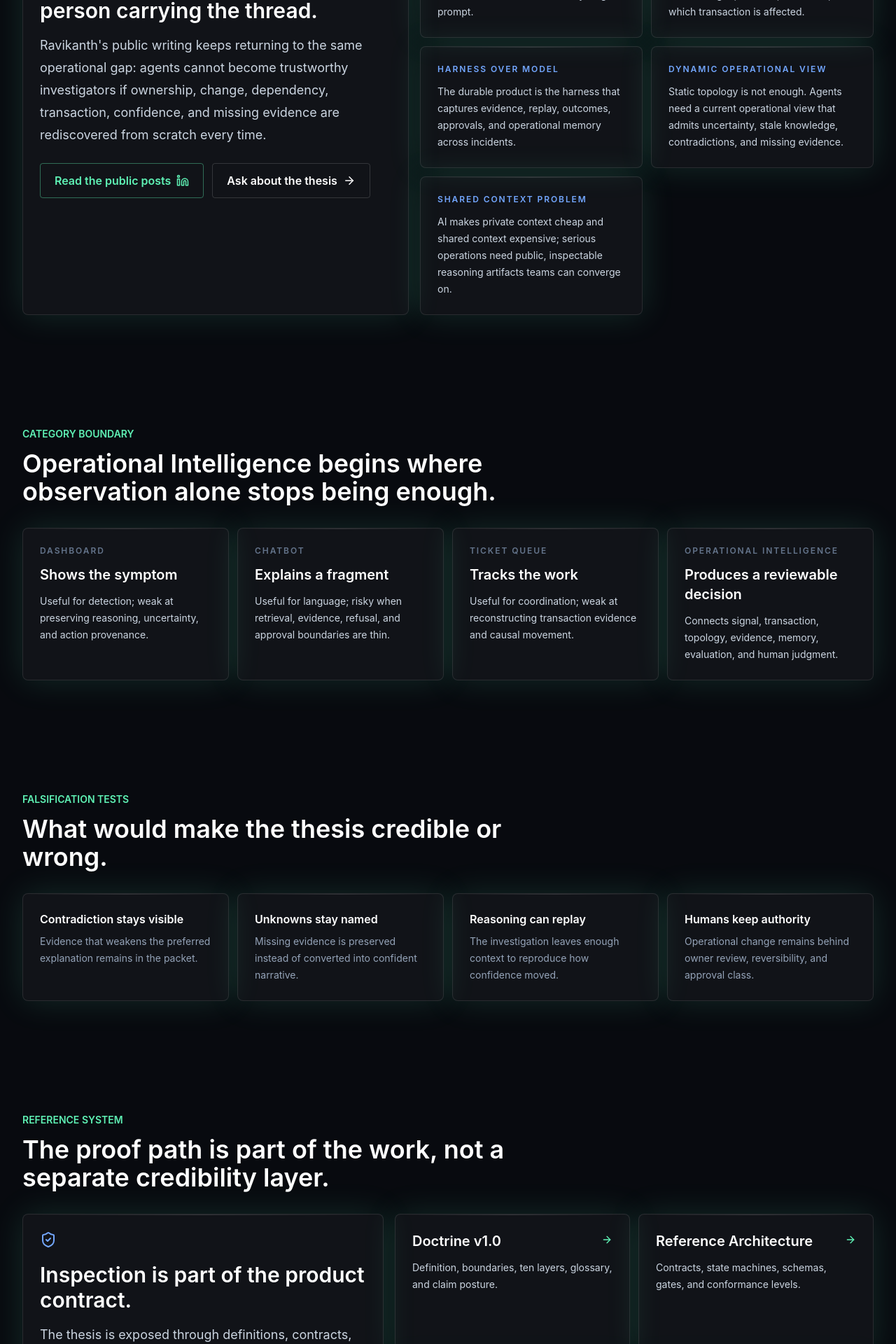
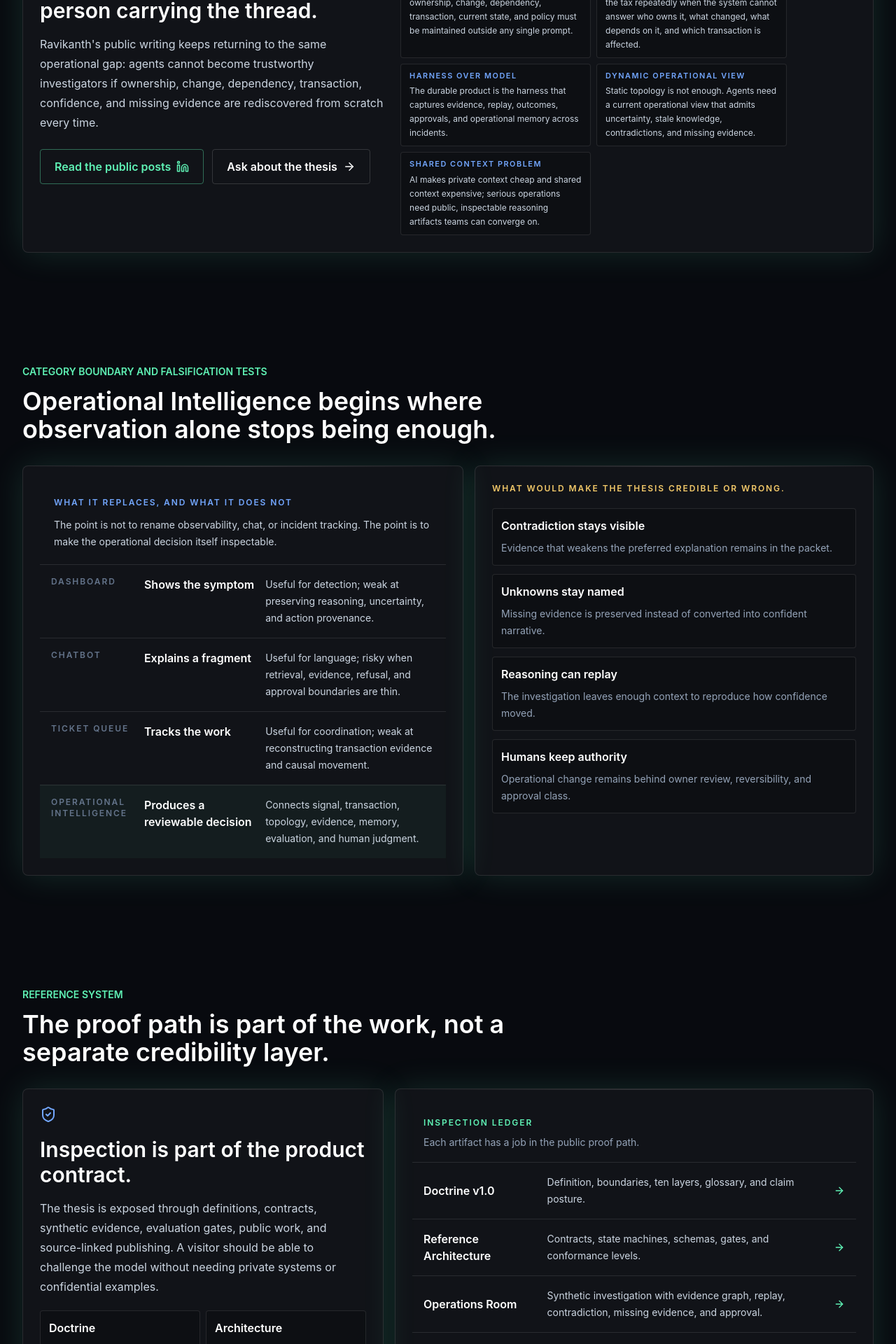
Before and after one commit to rseri17-code/seri-ai, a Next.js app: page / in a window 1280 px wide. Shown: the part 1480-3400 px from the top of the page at 70% size. Built offline with nearby package versions, Linux system fonts and the light colour scheme; no server answers.

Commit message:
Compact homepage proof sections

```diff
--- a/app/page.tsx
+++ b/app/page.tsx
@@ -175,11 +175,12 @@ export default function Home() {
       </section>
 
       <Section eyebrow="Public thesis stream" title="The posts converge on one enterprise failure mode: operational context is recreated instead of owned.">
-        <div className="grid gap-4 lg:grid-cols-[0.92fr_1.08fr]">
-          <Card className="border-mint/25 bg-mint/[0.045]">
+        <Card className="border-mint/25 bg-mint/[0.045] p-5">
+          <div className="grid gap-6 lg:grid-cols-[0.86fr_1.14fr] lg:items-start">
+            <div>
               <Linkedin className="mb-5 text-mint" />
-            <h3 className="text-3xl font-semibold text-white">The context layer has to outlive the incident, the prompt, and the person carrying the thread.</h3>
-            <p className="mt-4 text-lg leading-8 text-slate-300">
+              <h3 className="text-2xl font-semibold text-white md:text-3xl">The context layer has to outlive the incident, the prompt, and the person carrying the thread.</h3>
+              <p className="mt-4 text-base leading-7 text-slate-300">
                 Ravikanth&apos;s public writing keeps returning to the same operational gap: agents cannot become trustworthy investigators if ownership, change, dependency, transaction, confidence, and missing evidence are rediscovered from scratch every time.
               </p>
               <div className="mt-6 flex flex-wrap gap-3">
@@ -202,53 +203,68 @@ export default function Home() {
                   Ask about the thesis <ArrowRight size={18} />
                 </TrackedLink>
               </div>
-          </Card>
-          <div className="grid gap-3 md:grid-cols-2">
+            </div>
+            <div>
+              <p className="text-xs font-semibold uppercase tracking-[0.16em] text-signal">LinkedIn thesis ledger</p>
+              <p className="mt-2 text-sm leading-6 text-slate-400">The public posts are treated as working notes for the doctrine, not as social proof.</p>
+              <div className="mt-4 flex flex-wrap gap-2">
             {homeLinkedInSignals.map((signal) => (
-              <Card key={signal.name} className="p-4">
-                <p className="text-xs font-semibold uppercase tracking-[0.16em] text-signal">{signal.name}</p>
-                <p className="mt-3 text-sm leading-6 text-slate-300">{signal.description}</p>
-              </Card>
+              <div key={signal.name} className="max-w-[17rem] rounded border border-white/10 bg-black/20 px-3 py-2">
+                <p className="text-[0.68rem] font-semibold uppercase tracking-[0.14em] text-signal">{signal.name}</p>
+                <p className="mt-1 text-xs leading-5 text-slate-300">{signal.description}</p>
+              </div>
             ))}
               </div>
             </div>
+          </div>
+        </Card>
       </Section>
 
-      <Section eyebrow="Category boundary" title="Operational Intelligence begins where observation alone stops being enough.">
-        <div className="grid gap-3 lg:grid-cols-4">
+      <Section eyebrow="Category boundary and falsification tests" title="Operational Intelligence begins where observation alone stops being enough.">
+        <div className="grid gap-4 lg:grid-cols-[1.05fr_0.95fr]">
+          <Card className="p-0">
+            <div className="border-b border-white/10 p-5">
+              <p className="text-xs font-semibold uppercase tracking-[0.16em] text-signal">What it replaces, and what it does not</p>
+              <p className="mt-3 max-w-3xl text-sm leading-6 text-slate-300">
+                The point is not to rename observability, chat, or incident tracking. The point is to make the operational decision itself inspectable.
+              </p>
+            </div>
+            <div className="divide-y divide-white/10">
               {categoryContrast.map(([mode, promise, limitation]) => (
-            <Card key={mode} className={`h-full p-4 ${mode === "Operational Intelligence" ? "border-mint/35 bg-mint/[0.055]" : ""}`}>
+                <div key={mode} className={`grid gap-3 p-4 md:grid-cols-[0.6fr_0.8fr_1.2fr] ${mode === "Operational Intelligence" ? "bg-mint/[0.045]" : ""}`}>
                   <p className="text-xs font-semibold uppercase tracking-[0.16em] text-slate-500">{mode}</p>
-              <h2 className="mt-3 text-xl font-semibold text-white">{promise}</h2>
-              <p className="mt-3 text-sm leading-6 text-slate-300">{limitation}</p>
-            </Card>
+                  <h2 className="text-base font-semibold text-white">{promise}</h2>
+                  <p className="text-sm leading-6 text-slate-300">{limitation}</p>
+                </div>
               ))}
             </div>
-      </Section>
-
-      <Section eyebrow="Falsification tests" title="What would make the thesis credible or wrong.">
-        <div className="grid gap-3 sm:grid-cols-2 lg:grid-cols-4">
+          </Card>
+          <Card className="border-amber/25 bg-amber/[0.045]">
+            <p className="text-xs font-semibold uppercase tracking-[0.16em] text-amber">What would make the thesis credible or wrong.</p>
+            <div className="mt-5 grid gap-3">
               {falsificationTests.map(([value, label]) => (
-            <Card key={value} className="h-full p-4">
+                <div key={value} className="rounded border border-white/10 bg-black/20 p-3">
                   <p className="font-semibold text-white">{value}</p>
                   <p className="mt-2 text-sm leading-6 text-slate-400">{label}</p>
+                </div>
+              ))}
+            </div>
           </Card>
-          ))}
         </div>
       </Section>
 
       <Section eyebrow="Reference system" title="The proof path is part of the work, not a separate credibility layer.">
         <div className="grid gap-4 lg:grid-cols-[0.86fr_1.14fr]">
-          <Card className="border-signal/25 bg-signal/[0.045]">
+          <Card className="border-signal/25 bg-signal/[0.045] p-5">
             <ShieldCheck className="mb-5 text-signal" />
-            <h3 className="text-3xl font-semibold text-white">Inspection is part of the product contract.</h3>
-            <p className="mt-4 text-lg leading-8 text-slate-300">
+            <h3 className="text-2xl font-semibold text-white md:text-3xl">Inspection is part of the product contract.</h3>
+            <p className="mt-4 text-base leading-7 text-slate-300">
               The thesis is exposed through definitions, contracts, synthetic evidence, evaluation gates, public work, and source-linked publishing. A visitor should be able to challenge the model without needing private systems or confidential examples.
             </p>
-            <div className="mt-6 grid gap-2 sm:grid-cols-2">
+            <div className="mt-5 grid gap-2 sm:grid-cols-2">
               {proofStrip.map(([value, label]) => (
                 <div key={value} className="rounded border border-white/10 bg-black/20 p-3">
-                  <p className="text-lg font-semibold text-white">{value}</p>
+                  <p className="text-base font-semibold text-white">{value}</p>
                   <p className="mt-2 text-xs leading-5 text-slate-400">{label}</p>
                 </div>
               ))}
@@ -279,19 +295,21 @@ export default function Home() {
               </Link>
             </div>
           </Card>
-          <div className="grid gap-3 md:grid-cols-2">
+          <Card className="p-0">
+            <div className="border-b border-white/10 p-4">
+              <p className="text-xs font-semibold uppercase tracking-[0.16em] text-mint">Inspection ledger</p>
+              <p className="mt-2 text-sm leading-6 text-slate-400">Each artifact has a job in the public proof path.</p>
+            </div>
+            <div className="divide-y divide-white/10">
             {inspectionLedger.map(([href, title, body]) => (
-              <Link key={href} href={href}>
-                <Card className="h-full p-4 transition hover:-translate-y-1 hover:border-mint/40">
-                  <div className="flex items-start justify-between gap-4">
-                    <h2 className="text-xl font-semibold text-white">{title}</h2>
-                    <ArrowRight size={16} className="mt-1 shrink-0 text-mint" />
-                  </div>
-                  <p className="mt-3 text-sm leading-6 text-slate-300">{body}</p>
-                </Card>
+              <Link key={href} href={href} className="grid gap-2 p-4 transition hover:bg-white/[0.035] md:grid-cols-[0.42fr_1fr_auto] md:items-center">
+                <h2 className="text-base font-semibold text-white">{title}</h2>
+                <p className="text-sm leading-6 text-slate-300">{body}</p>
+                <ArrowRight size={16} className="text-mint" />
               </Link>
             ))}
             </div>
+          </Card>
         </div>
       </Section>
 
--- a/scripts/validate-viewport-contracts.mjs
+++ b/scripts/validate-viewport-contracts.mjs
@@ -24,7 +24,7 @@ const routeContracts = [
     required: [
       "grid-cols-2",
       "sm:grid-cols-2",
-      "lg:grid-cols-4",
+      "lg:grid-cols-[1.05fr_0.95fr]",
       "lg:grid-cols",
       "HeroIntelligenceMap",
       "heroBuilderProof",
```
Also changed, not shown: scripts/validate-content-coherence.mjs (+7 -2 lines), 1 other file (tests, documents, lock files or other folders). Lines whose indentation alone changed are shown as unchanged.
